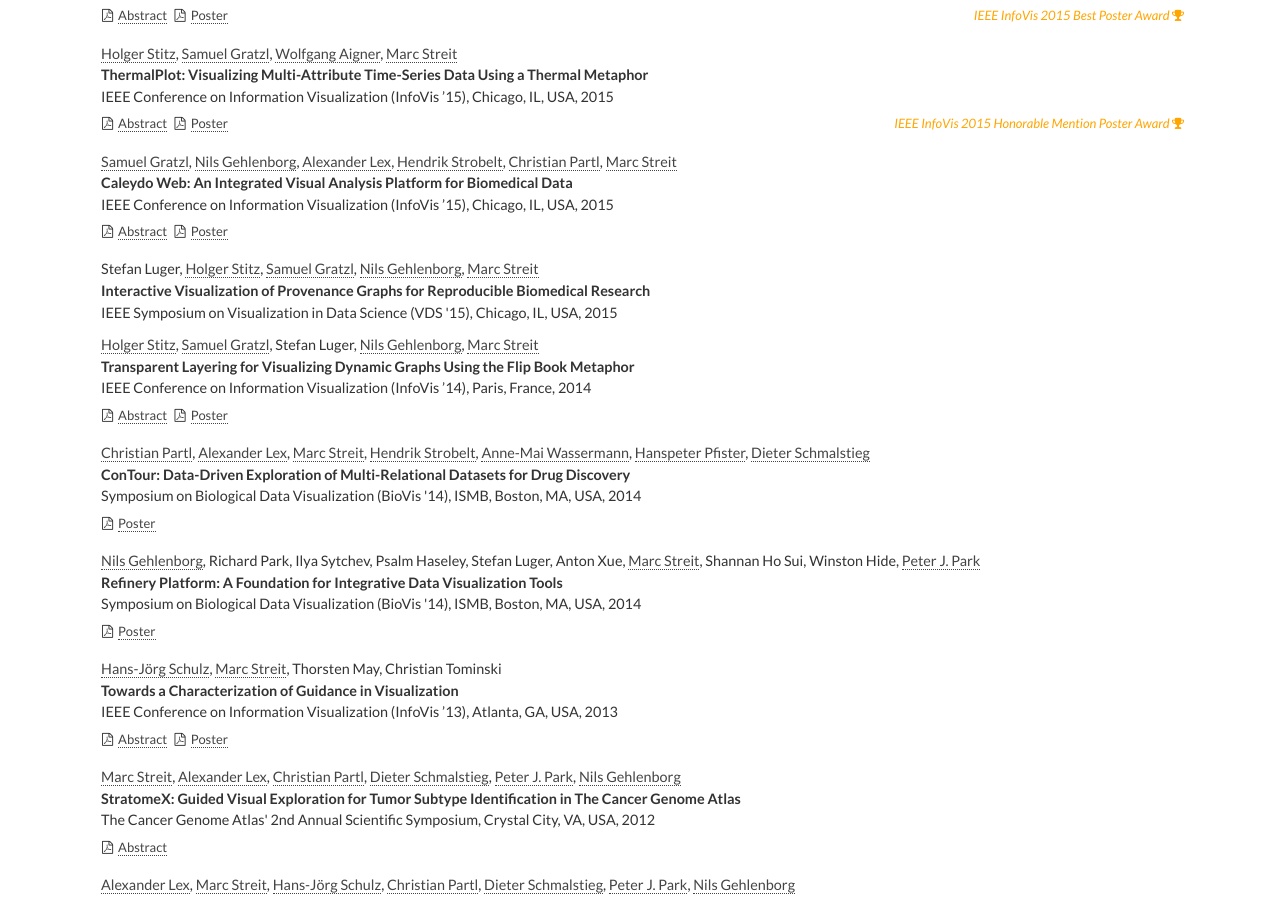
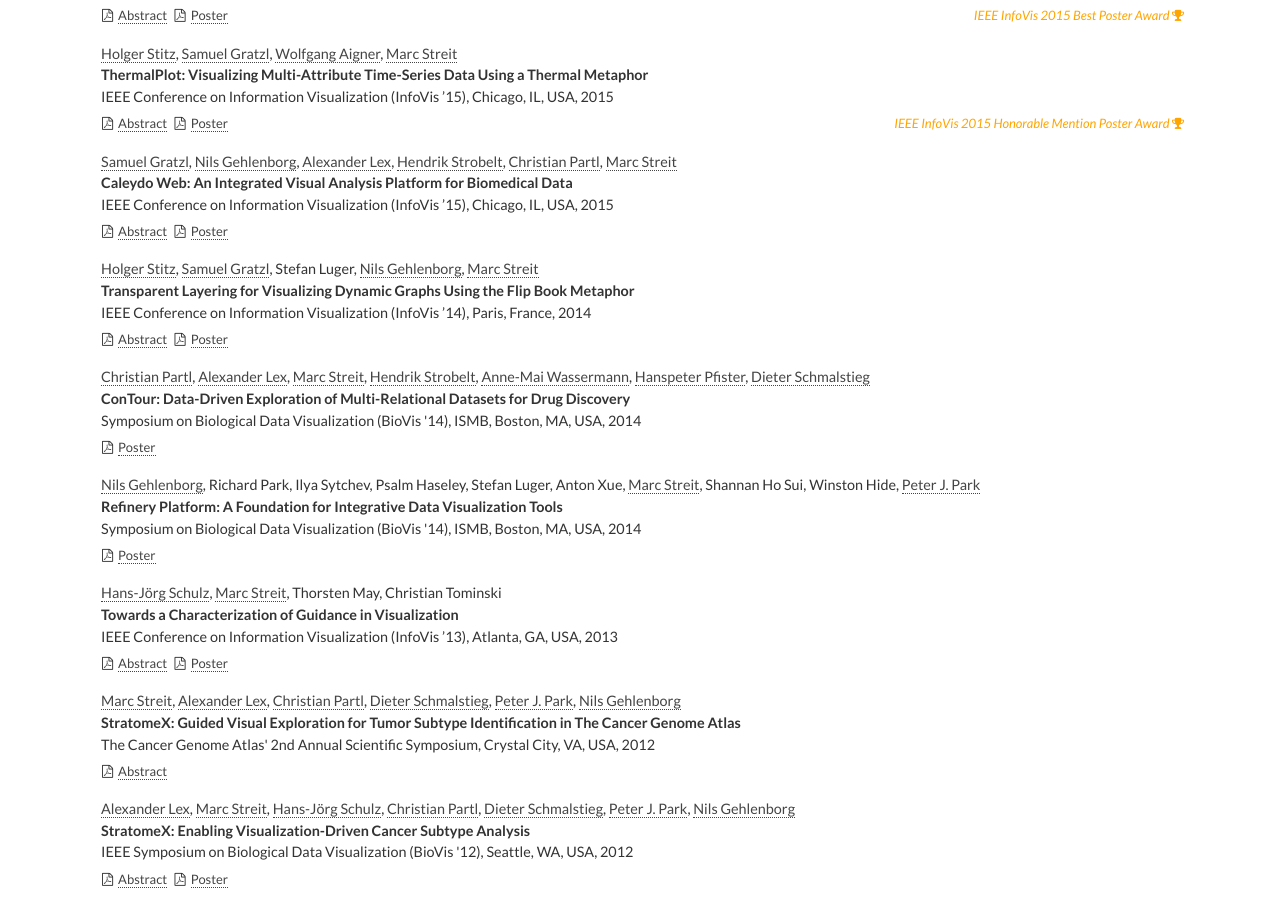
Before and after one commit to mstreit/mstreit.github.io, a Jekyll site: the page built from publications.md, in a window 1280 px wide and 900 px high, scrolled down 5823 px. Built offline with Jekyll 4.4.1, drawn with Linux system fonts in a browser that asks for light colours; nearby versions of some CDN libraries; some web fonts are replaced.

Commit message:
removed duplicate

```diff
--- a/_data/posters.yml
+++ b/_data/posters.yml
@@ -47,18 +47,6 @@
   year: 2015
   abstract-pdf: 2015_infovis_caleydo-web_abstract.pdf
   poster-pdf: 2015_infovis_caleydo-web_poster.pdf
-
-- authors:
-  - Stefan Luger
-  - stitz
-  - gratzl
-  - gehlenborg
-  - streit
-  title: Interactive Visualization of Provenance Graphs for Reproducible Biomedical Research
-  journal: IEEE Symposium on Visualization in Data Science (VDS '15), Chicago, IL, USA
-  year: 2015
-  abstract-pdf:
-  poster-pdf:
 
 - authors:
   - stitz
```
